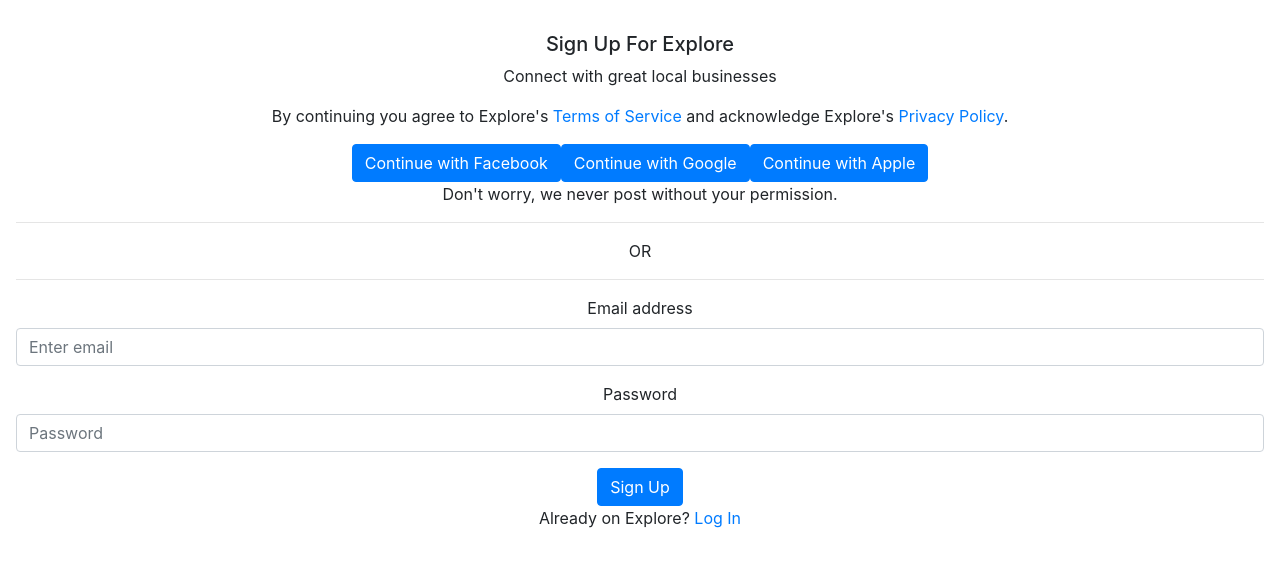
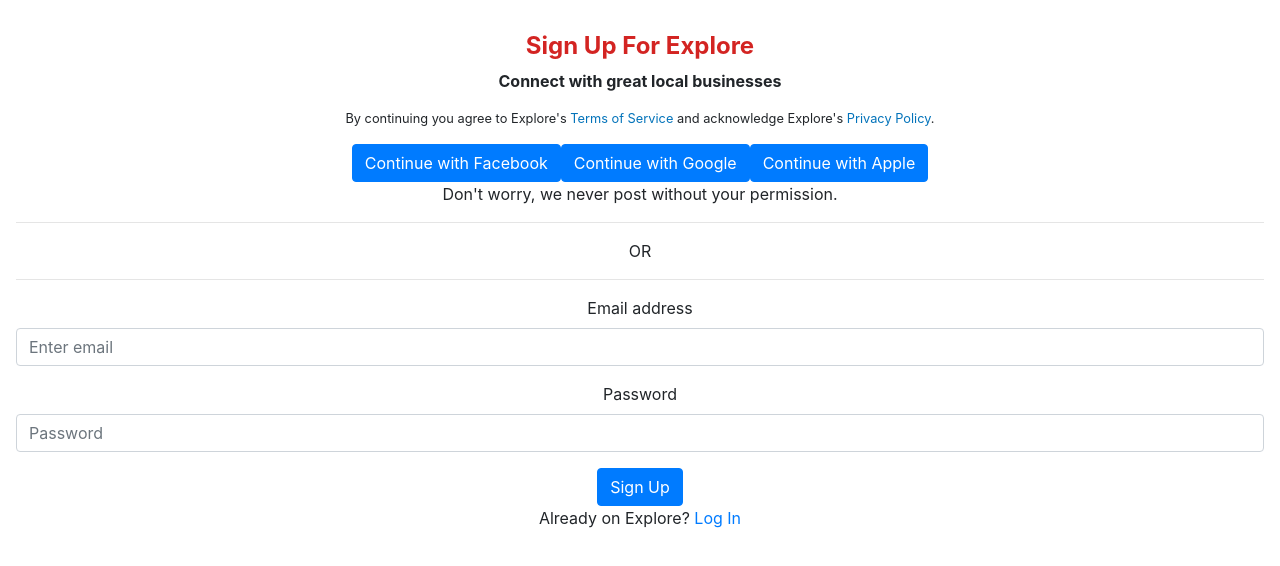
Before and after one commit to Guillermo-Martin/yelp-clone, a React (Create React App) app: page /login in a window 1280 px wide. Shown: the top 566 px of the page. Built offline with nearby package versions, Linux system fonts and the light colour scheme.

Commit message:
Rename className, style intro text

```diff
--- a/src/components/SignUpPage/index.js
+++ b/src/components/SignUpPage/index.js
@@ -4,12 +4,12 @@ import "./styles.css";
 
 function SignUpPage() {
   return (
-    <div className="SignInPage">
+    <div className="SignUpPage">
       {/* Intro text */}
       <div>
-        <h5>Sign Up For Explore</h5>
-        <p>Connect with great local businesses</p>
-        <p>By continuing you agree to Explore's <a href="#">Terms of Service</a> and acknowledge Explore's <a href="#">Privacy Policy</a>.</p>
+        <h4>Sign Up For Explore</h4>
+        <p className="SignUpPage-connect">Connect with great local businesses</p>
+        <p className="SignUpPage-terms">By continuing you agree to Explore's <a href="#">Terms of Service</a> and acknowledge Explore's <a href="#">Privacy Policy</a>.</p>
       </div>
 
       {/* Buttons */}
--- a/src/components/SignUpPage/styles.css
+++ b/src/components/SignUpPage/styles.css
@@ -1,4 +1,22 @@
-.SignInPage {
+.SignUpPage {
   padding: 2rem 1rem;
   text-align: center;
 }
+
+/* SignUpPage Intro Text */
+.SignUpPage h4 {
+  color: #d32422;
+  font-weight: 700;
+}
+
+.SignUpPage-connect {
+  font-weight: 700;
+}
+
+.SignUpPage-terms {
+  font-size: 0.8rem;
+}
+
+.SignUpPage-terms a {
+  color: #0373ba;
+}
```
